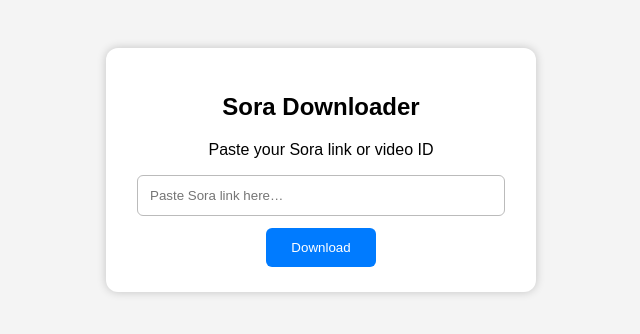
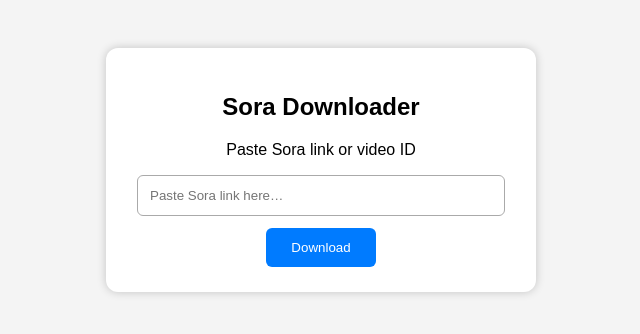
Before and after one commit to ganapph4-jpg/Sora, a website: page index.html in a window 1280 px wide. Shown: the full height of the page, 319-959 px from the left. Drawn offline with Linux system fonts and the light colour scheme.

Commit message:
Refactor styles and update text in index.html

```diff
--- a/index.html
+++ b/index.html
@@ -7,10 +7,10 @@
             background: #f4f4f4;
             padding: 40px;
             text-align: center;
-            font-family: Arial, Helvetica, sans-serif;
+            font-family: Arial, sans-serif;
         }
         .box {
-            background: #fff;
+            background: white;
             width: 380px;
             padding: 25px;
             margin: auto;
@@ -20,15 +20,15 @@
         input {
             width: 90%;
             padding: 12px;
-            border: 1px solid #bbb;
+            margin-bottom: 12px;
             border-radius: 6px;
-            margin-bottom: 12px;
+            border: 1px solid #aaa;
         }
         button {
             background: #007bff;
             border: none;
             padding: 12px 25px;
-            color: #fff;
+            color: white;
             border-radius: 6px;
             cursor: pointer;
         }
@@ -39,7 +39,7 @@
 
 <div class="box">
     <h2>Sora Downloader</h2>
-    <p>Paste your Sora link or video ID</p>
+    <p>Paste Sora link or video ID</p>
 
     <form action="/video" method="GET">
         <input type="text" name="id" placeholder="Paste Sora link here…" required>
```
